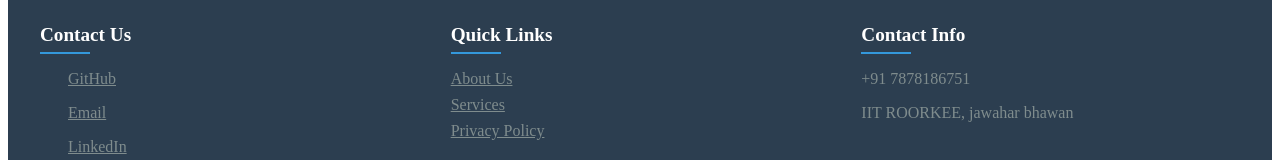
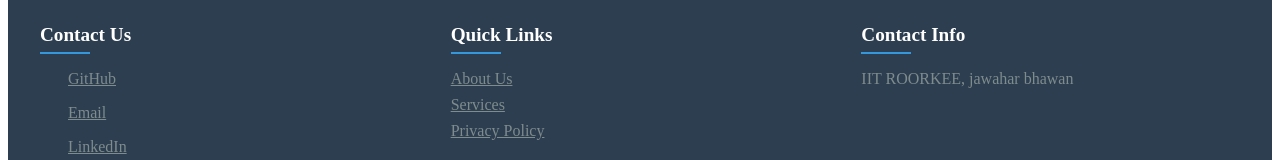
Before and after one commit to bkdevduniya/DSA_frontend, a React (Vite) app: page / in a window 1280 px wide. Shown: the part 1563-1723 px from the top of the page. Built offline with nearby package versions, Linux system fonts and the light colour scheme; no server answers.

Commit message:
Update App.jsx

```diff
--- a/src/App.jsx
+++ b/src/App.jsx
@@ -59,7 +59,7 @@ const App = () => {
 
           <div className="footer-section">
             <h3>Contact Info</h3>
-            <p><i className="fas fa-phone"></i>+91 7878186751</p>
+{/*             <p><i className="fas fa-phone"></i>+91 7878186751</p> */}
             <p><i className="fas fa-map-marker-alt"></i>IIT ROORKEE, jawahar bhawan</p>
           </div>
         </div>
```
